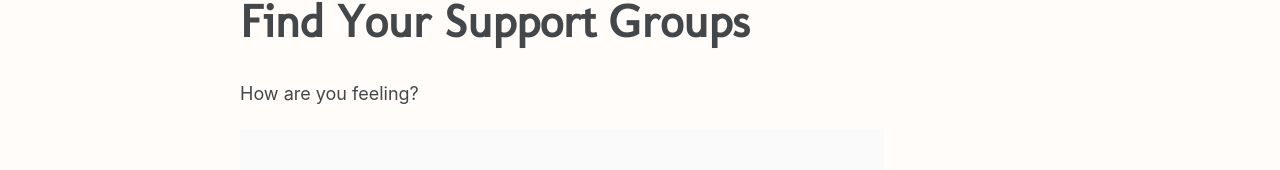
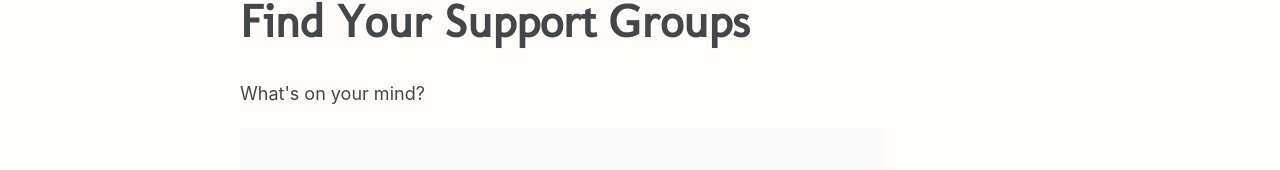
Before and after one commit to zarrinan/NLP_Support_Groups_FE, a React (Create React App) app: page /form in a window 1280 px wide. Shown: the part 126-296 px from the top of the page. Built offline with nearby package versions, Linux system fonts and the light colour scheme.

Commit message:
Change message

```diff
--- a/src/App.css
+++ b/src/App.css
@@ -118,6 +118,7 @@ ul {
   margin-top: 25px;
  /* border: solid 2px #D3D3D3;*/
 
+
 }
 
 .group-link {
--- a/src/Form.js
+++ b/src/Form.js
@@ -45,7 +45,7 @@ export default class Form extends React.Component {
       <div>
       <div className='main-container'>
         <h1 className='page-header'>Find Your Support Groups</h1>
-        <p>How are you feeling?</p>
+        <p>What's on your mind?</p>
         <form onSubmit={this.handleSubmit} >
           <textarea
             className="input-text"
```
